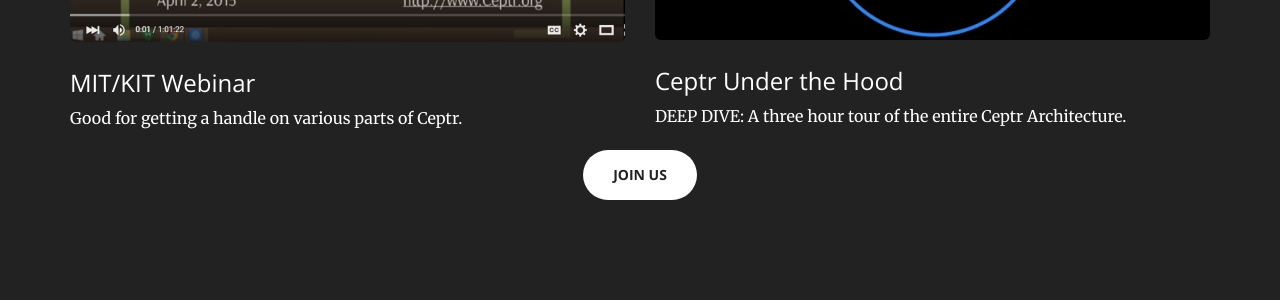
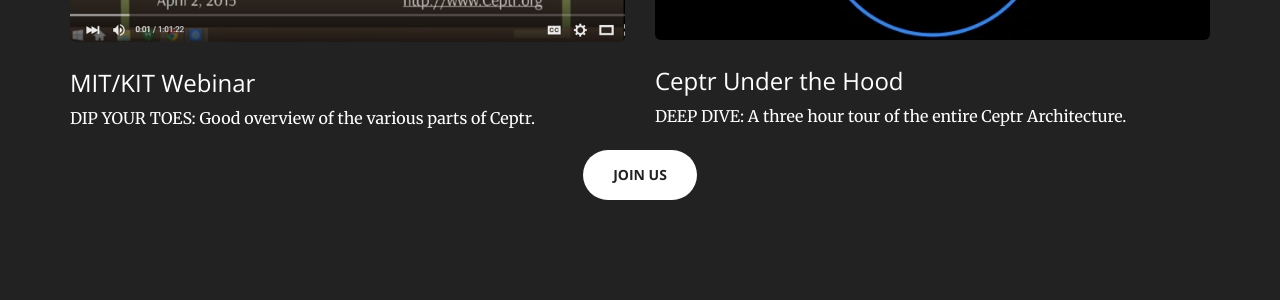
Before and after one commit to metacurrency/ceptr-org, a Jekyll site: the page built from index.html, in a window 1280 px wide and 900 px high, scrolled down 2886 px. Shown: the part 152-452 px from the top of the window. Built offline with Jekyll 4.4.1, drawn with Linux system fonts in a browser that asks for light colours.

Commit message:
Dip your toes...

```diff
--- a/index.html
+++ b/index.html
@@ -126,9 +126,9 @@
     </div>
     <div class="row">
       <div class="col-lg-6 col-md-6">
-	<a href="/blog/2015-09-24-mitkit-ceptr-webinar" class="image fit"><img src="images/Ceptr_MIT_KIT_Video.png" alt="" /></a>
-	<h3>MIT/KIT Webinar</h3>
-	<p>Good for getting a handle on various parts of Ceptr.</p>
+  <a href="/blog/2015-09-24-mitkit-ceptr-webinar" class="image fit"><img src="images/Ceptr_MIT_KIT_Video.png" alt="" /></a>
+  <h3>MIT/KIT Webinar</h3>
+  <p>DIP YOUR TOES: Good overview of the various parts of Ceptr.</p>
       </div>
       <div class="col-lg-6 col-md-6">
 	<a href="/blog/2016-05-04-ceptr-under-the-hood" class="image fit"><img src="images/Ceptr_Under_the_Hood.png" alt="" /></a>
```
